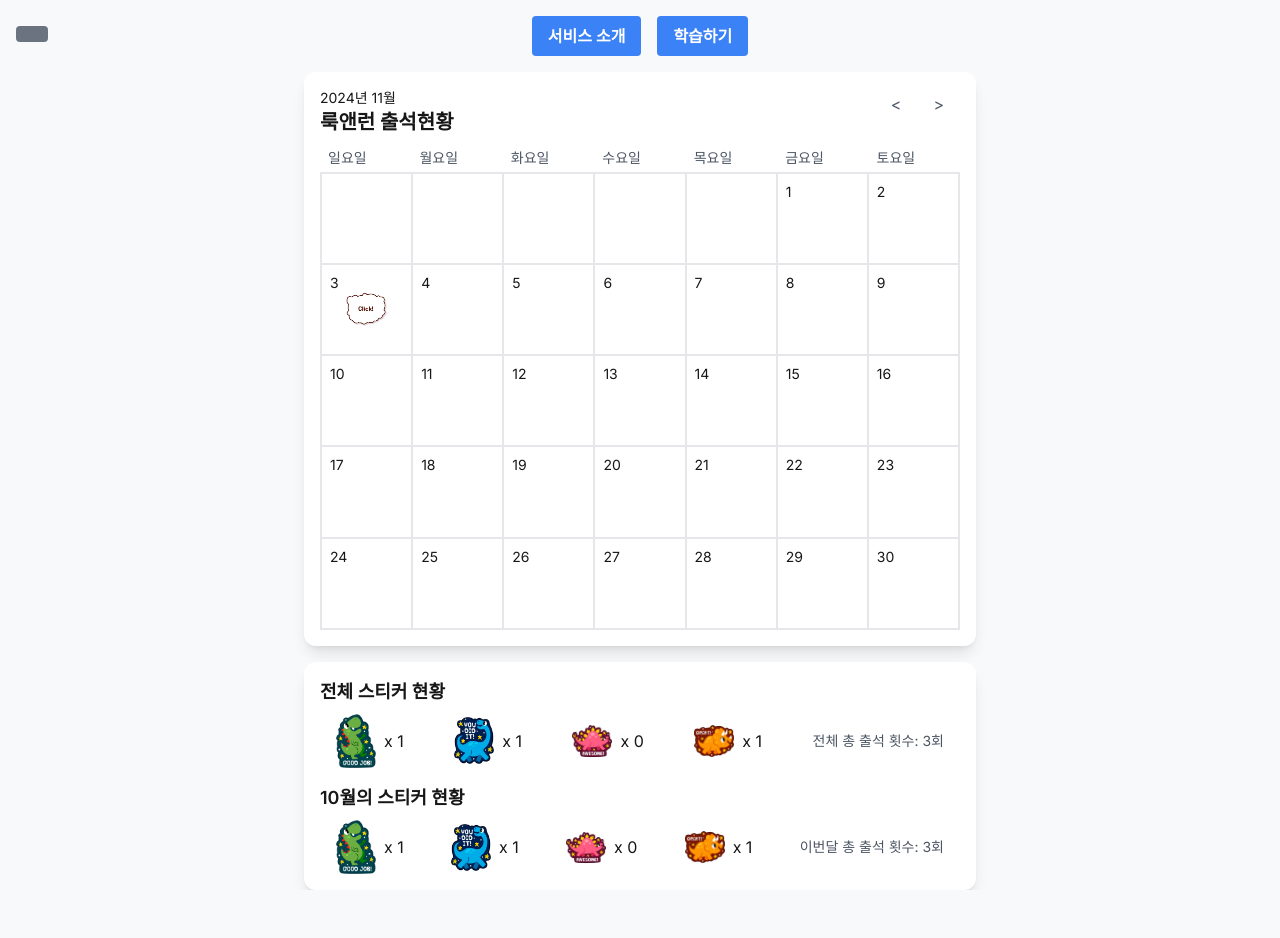
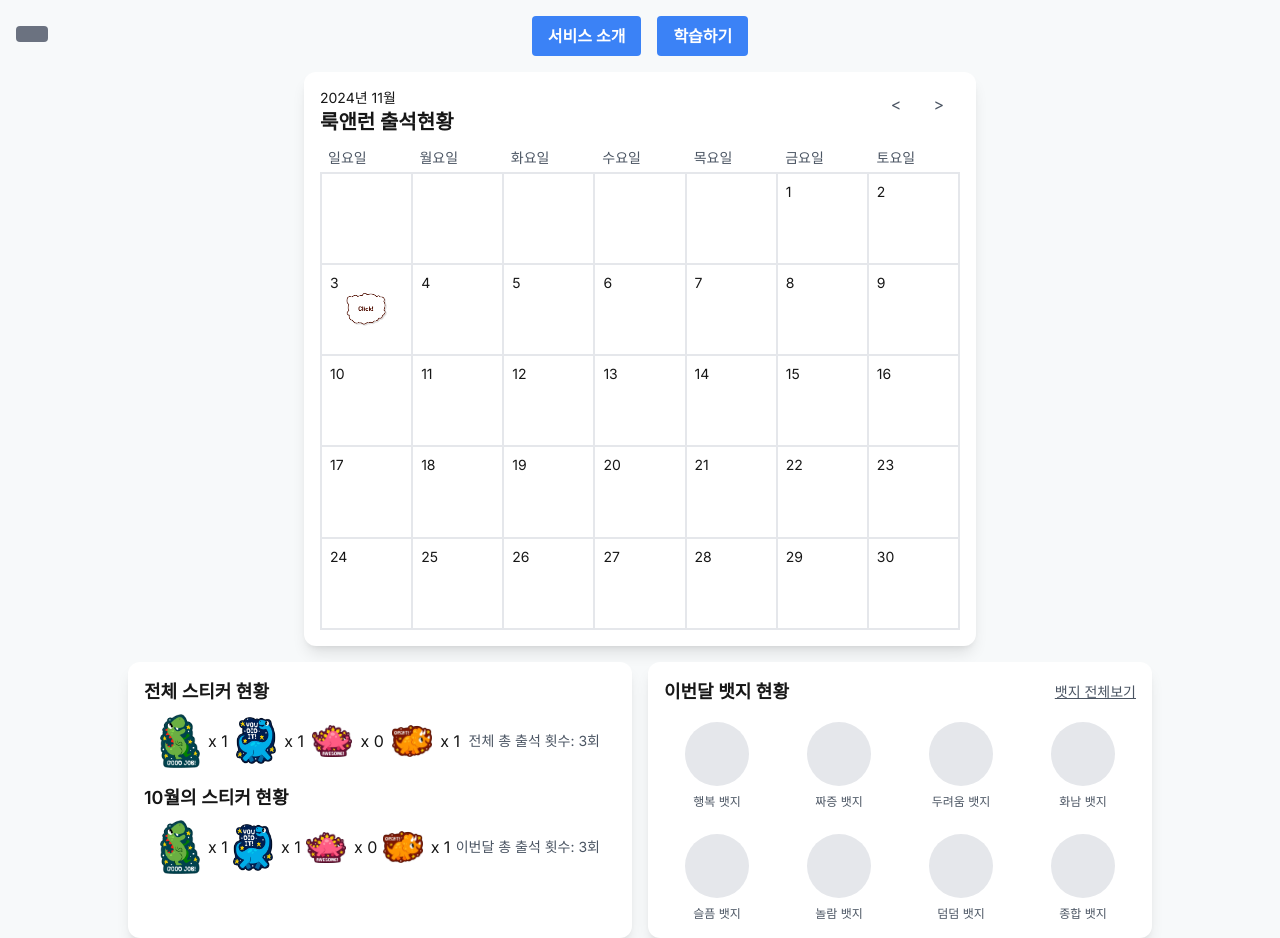
Before and after one commit to tinon1004/LookNLearn, a Next.js app: page /main in a window 1280 px wide. Before the commit the page ends 890 px from the top, so only its background shows below. Built offline with nearby package versions, Linux system fonts and the light colour scheme.

Commit message:
Feat: add BadgeStatus component

```diff
--- /dev/null
+++ b/src/app/main/BadgeStatus.tsx
@@ -0,0 +1,38 @@
+'use client';
+
+import React from 'react';
+
+const BadgeStatus: React.FC = () => {
+  const badges = [
+    "행복 뱃지",
+    "짜증 뱃지",
+    "두려움 뱃지",
+    "화남 뱃지",
+    "슬픔 뱃지",
+    "놀람 뱃지",
+    "덤덤 뱃지",
+    "종합 뱃지"
+  ];
+
+  return (
+    <div className="bg-white rounded-xl shadow-lg p-4 w-full flex-1">
+      <div>
+        <div className="flex justify-between items-center mb-4">
+          <div className="text-lg font-semibold">이번달 뱃지 현황</div>
+          <button className="text-sm underline text-gray-600">뱃지 전체보기</button>
+        </div>
+        <div className="grid grid-cols-4 gap-x-4 gap-y-6">
+          {badges.map((badge, index) => (
+            <div key={index} className="flex flex-col items-center gap-2">
+              <div className="w-16 h-16 bg-gray-200 rounded-full flex items-center justify-center">
+              </div>
+              <span className="text-xs text-gray-600">{badge}</span>
+            </div>
+          ))}
+        </div>
+      </div>
+    </div>
+  );
+};
+
+export default BadgeStatus;
--- a/src/app/main/MainPage.tsx
+++ b/src/app/main/MainPage.tsx
@@ -4,6 +4,7 @@ import React, { useState, useEffect } from 'react';
 import { useRouter } from 'next/navigation';
 import Image from 'next/image';
 import StickerStatus from './StickerStatus';
+import BadgeStatus from './BadgeStatus';
 
 
 type CalendarProps = {
@@ -170,7 +171,10 @@ const MainPage: React.FC = () => {
         </button>
       </div>
       <Calendar onDayClick={handleDayClick} />
-      <StickerStatus />
+      <div className="flex gap-4 w-full max-w-5xl mt-4">
+        <StickerStatus />
+        <BadgeStatus />
+      </div>
     </div>
   );
 }
--- a/src/app/main/StickerStatus.tsx
+++ b/src/app/main/StickerStatus.tsx
@@ -12,7 +12,7 @@ import Image from 'next/image';
 
 const StickerStatus: React.FC = () => {
   return (
-    <div className="bg-white rounded-xl shadow-lg p-4 w-full max-w-2xl mt-4">
+    <div className="bg-white rounded-xl shadow-lg p-4 w-full flex-1">
       <div className="space-y-4">
         <div>
           <h3 className="text-lg font-semibold mb-2">전체 스티커 현황</h3>
```
